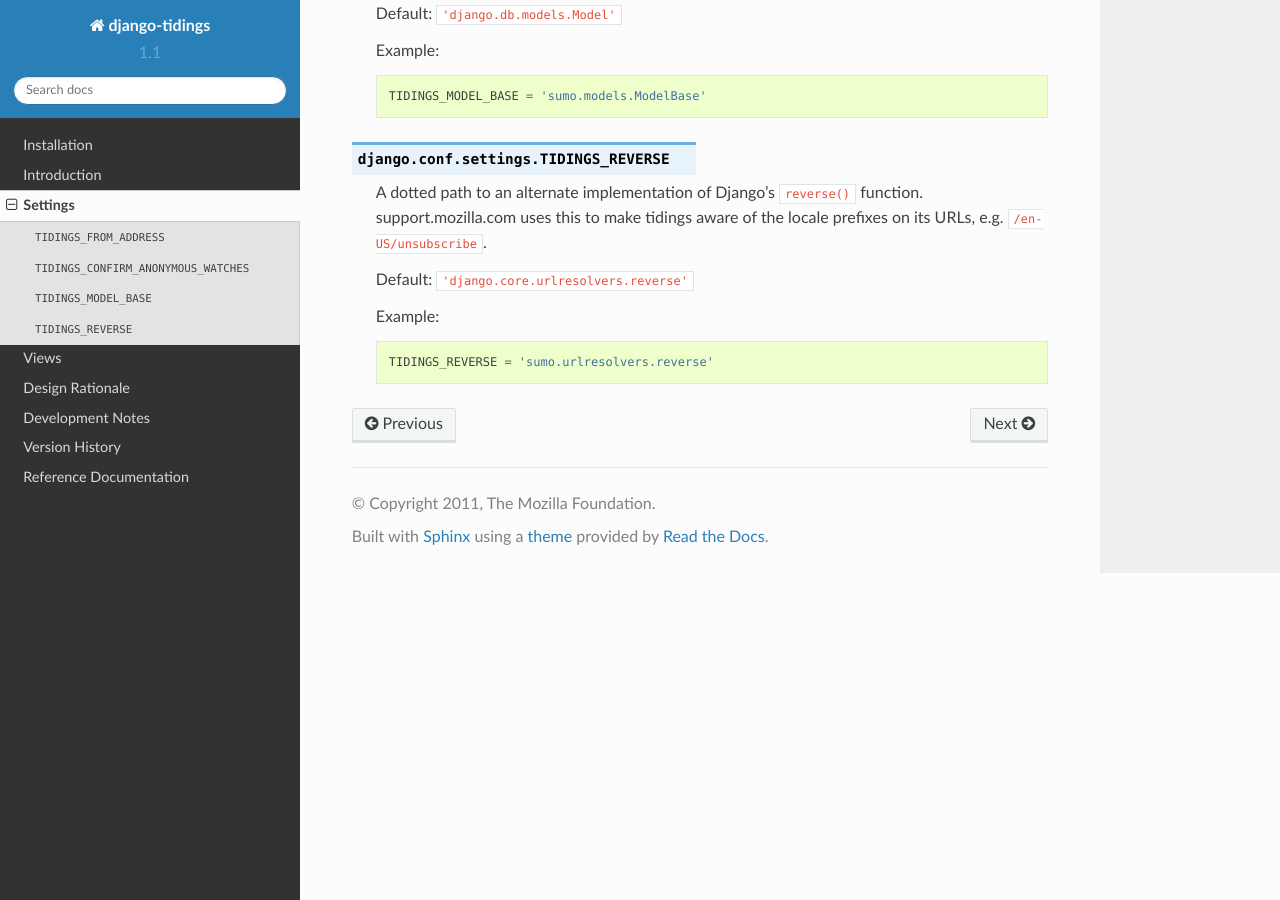
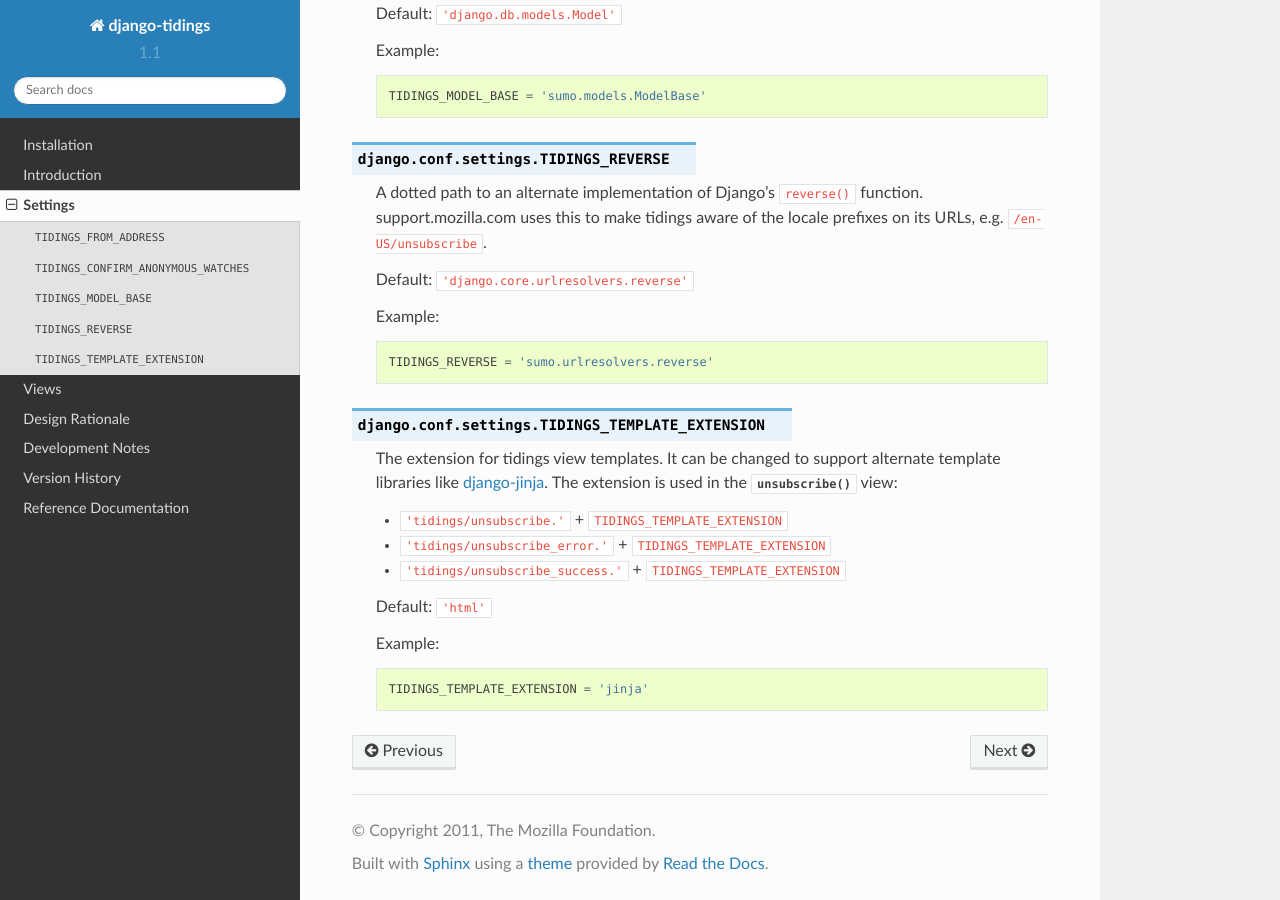
Before and after one commit to mozilla/django-tidings, a Sphinx documentation site: the page built from docs/settings.rst, in a window 1280 px wide and 900 px high, scrolled down 931 px. Built offline with Sphinx 7.4.7 and the Read the Docs theme 2.0.0, drawn with Linux system fonts in a browser that asks for light colours.

Commit message:
Add setting TIDINGS_TEMPLATE_EXTENSION
TIDINGS_TEMPLATE_EXTENSION sets the template extension used by the
unsubscribe view, and defaults to "html". This can be switched to
"jinja" to support the third-party template library django-jinja.
The user needs to provide the alternate templates.

```diff
--- a/docs/changes.rst
+++ b/docs/changes.rst
@@ -7,6 +7,9 @@ Version History
     standard Django templates.
   * Added ``Event.fire(delay=False)``, to avoid using the
     pickle serializer, which has `security concerns`_.
+  * Added setting ``TIDINGS_TEMPLATE_EXTENSION`` to allow changing the
+    template extension used by the ``unsubscribe`` view from ``html`` to
+    ``jinja``, ``j2``, etc.
   * Migrated Watch.email from a maximum length of 75 to 254, to follow the
     EmailField update in Django 1.8.
 
--- a/docs/settings.rst
+++ b/docs/settings.rst
@@ -62,3 +62,22 @@ django-tidings offers several Django settings to customize its behavior:
   Example::
 
     TIDINGS_REVERSE = 'sumo.urlresolvers.reverse'
+
+
+.. data:: TIDINGS_TEMPLATE_EXTENSION
+
+  The extension for tidings view templates. It can be changed to support
+  alternate template libraries like django-jinja_.  The extension is
+  used in the :func:`~tidings.views.unsubscribe` view:
+
+  * ``'tidings/unsubscribe.'`` + ``TIDINGS_TEMPLATE_EXTENSION``
+  * ``'tidings/unsubscribe_error.'`` + ``TIDINGS_TEMPLATE_EXTENSION``
+  * ``'tidings/unsubscribe_success.'`` + ``TIDINGS_TEMPLATE_EXTENSION``
+
+  Default: ``'html'``
+
+  Example::
+
+     TIDINGS_TEMPLATE_EXTENSION = 'jinja'
+
+.. _django-jinja: http://niwinz.github.io/django-jinja/latest/
```
Also changed, not shown: 1 other file.
